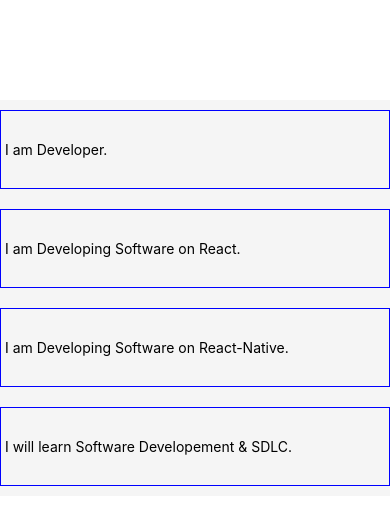
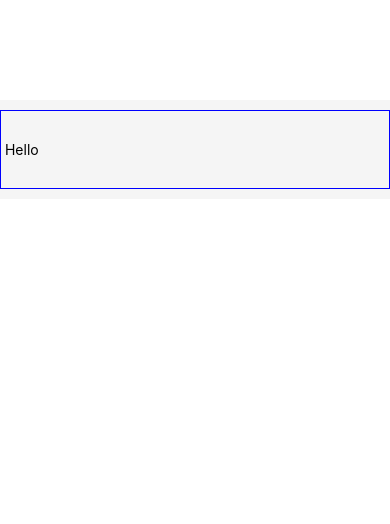
Before and after one commit to shubhankar-bag-coder/mobile-app, a React Native app: screen / in a window 390 px wide. Shown: the top 524 px of the page. Built offline with nearby package versions, Linux system fonts and the light colour scheme.

Commit message:
Created a new Expo app

```diff
--- a/App.js
+++ b/App.js
@@ -1,7 +1,5 @@
 import Fileone from "./Components/Fileone";
-
-// Bootstrap doesnt work we use Flexbox
-import { View, StyleSheet, Text,Image, TouchableOpacity}
+import { View}
 from 'react-native';
 
 
--- a/Components/Fileone.js
+++ b/Components/Fileone.js
@@ -1,63 +1,38 @@
 import { StatusBar } from 'expo-status-bar';
-import React, { useCallback, useEffect, useState } from 'react';
-import { StyleSheet, Text, View,Image, TouchableOpacity,FlatList}
+import React from 'react';
+import { StyleSheet, Text, View,FlatList}
 from 'react-native';
 
-import {
-  Poppins_400Regular,
 
-  Poppins_500Medium,
-
-  Poppins_700Bold,
-
-  Poppins_900Black,
-
-} from '@expo-google-fonts/poppins'
-
-import AppLoading from 'expo-app-loading';
-import * as SplashScreen from 'expo-splash-screen';
-import * as Font from 'expo-font';
-
-const SData=[
-  {
-    key:'1',
-    text:"I am Developer."
-  },
-  {
-    key:'2',
-    text:"I am Developing Software on React."
-  },
-  {
-    key:'3',
-    text:"I am Developing Software on React-Native."
-  },
-  {
-    key:'3',
-    text:"I will learn Software Developement & SDLC."
-  },
-];
+// const SData=[
+//   {
+//     key:'1',
+//     text:"I am Developer."
+//   },
+//   {
+//     key:'2',
+//     text:"I am Developing Software on React."
+//   },
+//   {
+//     key:'3',
+//     text:"I am Developing Software on React-Native."
+//   },
+//   {
+//     key:'3',
+//     text:"I will learn Software Developement & SDLC."
+//   },
+// ];
 
 
 
 export default function Fileone(){
-  // let [fontsLoad]=useFonts({
-  //   Poppins_400Regular,
 
-  //   Poppins_500Medium,
+  // const rItems=({text})=>{
+  //   return(
+  //     <Text style={styles.txt}> {text}</Text>
 
-  //   Poppins_700Bold,
-
-  //   Poppins_900Black,
-
-  //   });
-
-  // if(!fontsLoad) {
-  //   return <AppLoading/>
+  //   )
   // }
-
-  // const renderItem = ({ item }) => (
-  //   <Text style={styles.txt} text={item.text  }/>
-  // );
 
 return(
 <View style={styles.container}>
@@ -65,19 +40,17 @@
 <StatusBar style="auto" />
   <View style={styles.M_text}>
 
-    {/* Trying Map function */}
 
+{/* Trying Map function */}
 
-  <FlatList
+{/* <FlatList
     data={SData}
     keyExtractor={item => item.id}
 
-    renderItem={(elem)=>
-    {
-      return <Text style={styles.txt}> { elem.item.text } </Text>
-    }}
+    renderItem={rItems}
+  /> */}
+  <Text style={styles.txt}> Hello </Text>
 
-  />
 
 
       {/* <Text style={styles.txt}> {props.items[0].word} </Text>
@@ -96,7 +69,7 @@
     container: {
       flex: 1,
       flexDirection:'column',
-      alignItems: 'strectch',
+      // alignItems: 'strectch',
       justifyContent: 'center',
 
       color:'black',
--- a/package.json
+++ b/package.json
@@ -10,19 +10,18 @@
     "eject": "expo eject"
   },
   "dependencies": {
-    "@expo-google-fonts/poppins": "^0.2.2",
     "@react-native-async-storage/async-storage": "^1.17.7",
     "expo": "~45.0.0",
     "expo-app-loading": "^2.0.0",
     "expo-cli": "^6.0.1",
     "expo-font": "~10.1.0",
+    "expo-splash-screen": "~0.15.1",
     "expo-status-bar": "~1.3.0",
     "react": "^17.0.2",
     "react-dom": "^17.0.2",
     "react-native": "^0.68.2",
     "react-native-paper": "^4.12.4",
-    "react-native-web": "^0.17.7",
-    "expo-splash-screen": "~0.15.1"
+    "react-native-web": "^0.17.7"
   },
   "devDependencies": {
     "@babel/core": "^7.12.9"
```
Also changed, not shown: file.txt (added), 1 other file (tests, documents, lock files or other folders).
